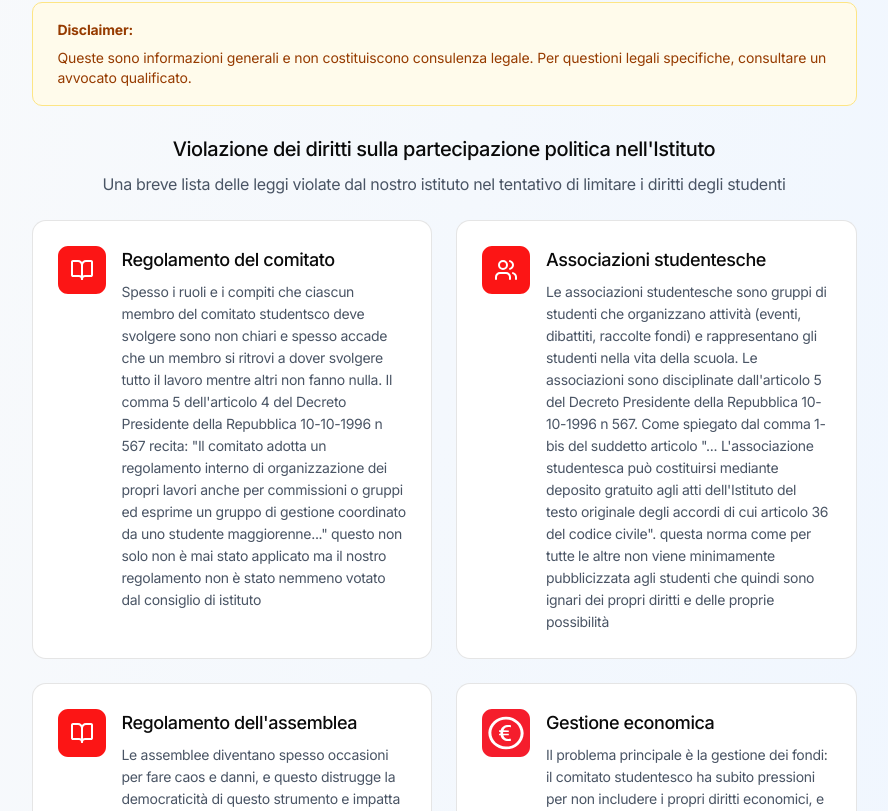
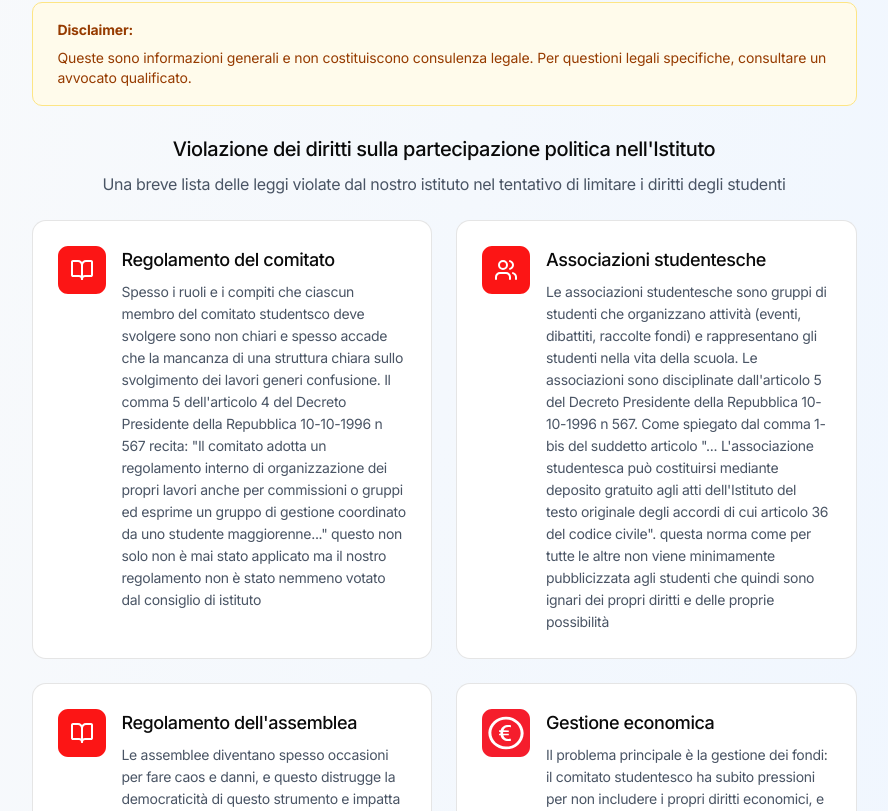
Before and after one commit to DuPont9029/diritti-violati, a plain HTML site: page index.html in a window 1280 px wide. Shown: the part 476-1287 px from the top of the page, without its empty margins (196-1084 px from the left). Drawn offline with Linux system fonts and the light colour scheme.

Commit message:
Revise committee regulation explanation for clarity

```diff
--- a/index.html
+++ b/index.html
@@ -336,7 +336,7 @@
             <div class="card-text">
               <h3>Regolamento del comitato</h3>
               <p>
-                Spesso i ruoli e i compiti che ciascun membro del comitato studentsco deve svolgere sono non chiari e spesso accade che un membro si ritrovi a dover svolgere tutto il lavoro mentre altri non fanno nulla. Il comma 5 dell'articolo 4 del Decreto Presidente della Repubblica 10-10-1996 n 567 recita: "Il comitato adotta un regolamento interno di organizzazione dei propri lavori anche per commissioni o gruppi ed esprime un gruppo di gestione coordinato da uno studente maggiorenne..." questo non solo non è mai stato applicato ma il nostro regolamento non è stato nemmeno votato dal consiglio di istituto
+                Spesso i ruoli e i compiti che ciascun membro del comitato studentsco deve svolgere sono non chiari e spesso accade che la mancanza di una struttura chiara sullo svolgimento dei lavori generi confusione. Il comma 5 dell'articolo 4 del Decreto Presidente della Repubblica 10-10-1996 n 567 recita: "Il comitato adotta un regolamento interno di organizzazione dei propri lavori anche per commissioni o gruppi ed esprime un gruppo di gestione coordinato da uno studente maggiorenne..." questo non solo non è mai stato applicato ma il nostro regolamento non è stato nemmeno votato dal consiglio di istituto
               </p>
             </div>
           </div>
```
